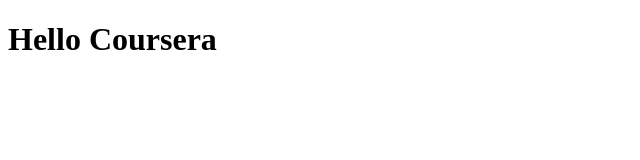
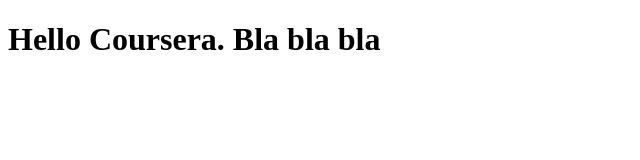
Before and after one commit to tzhongdev/coursera-test, a plain HTML site: page site/index.html in a window 1280 px wide. Shown: the whole page, without its empty margins (0-640 px from the left). Drawn offline with Linux system fonts and the light colour scheme.

Commit message:
small addition to page content.

```diff
--- a/site/index.html
+++ b/site/index.html
@@ -4,6 +4,6 @@
   <title>Hello Coursera</title>
 </head>
 <body>
-<h1>Hello Coursera</h1>
+<h1>Hello Coursera. Bla bla bla</h1>
 </body>
 </html>
```
